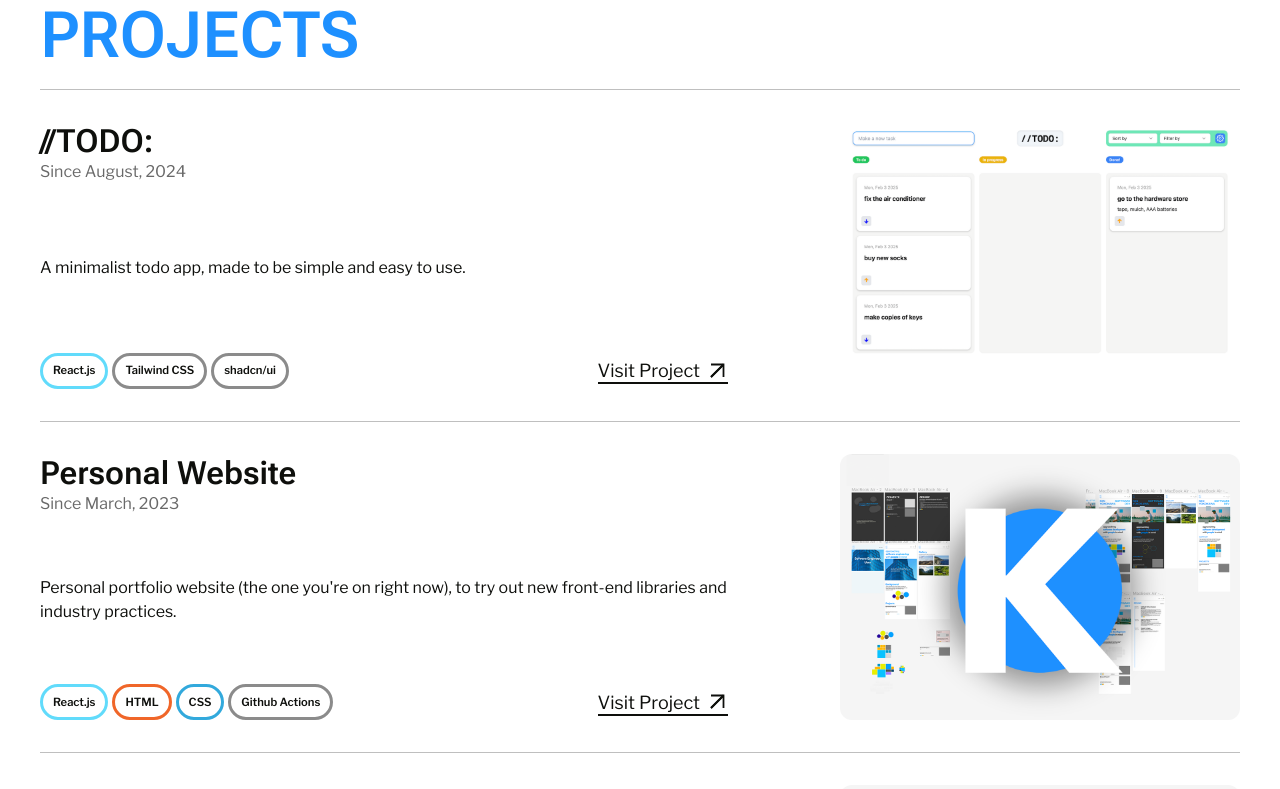
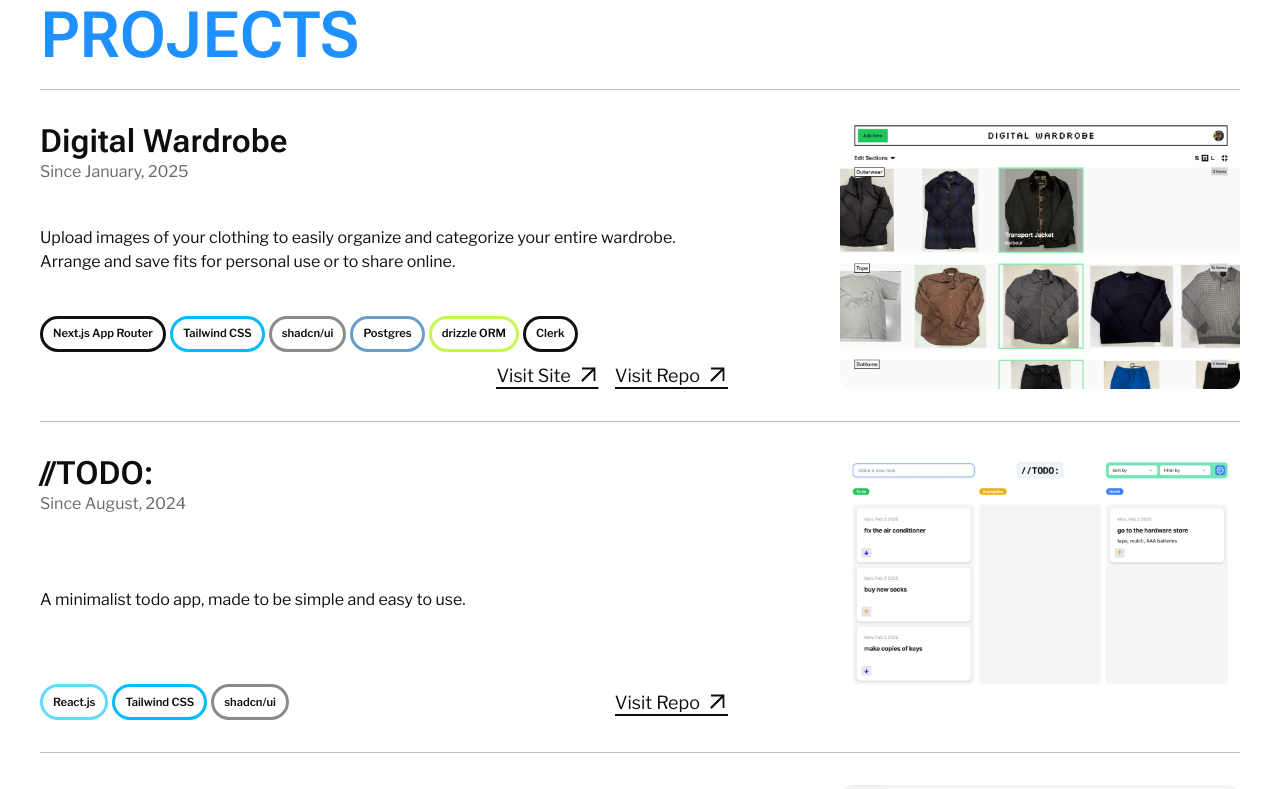
Before and after one commit to ky1044/personal-react-website, a React (Create React App) app: page / in a window 1280 px wide. Shown: the part 2240-3029 px from the top of the page. Built offline with nearby package versions, Linux system fonts and the light colour scheme; no server answers.

Commit message:
update projects

```diff
--- a/src/components/projects/ProjectCard.tsx
+++ b/src/components/projects/ProjectCard.tsx
@@ -20,8 +20,15 @@ const ProjectCard = ({ project }: { project: ProjectDetail }) => {
               ))}
             </div>
             <div className={styles.projectLinks}>
+              {project.site && (
+                <TextLink
+                  text="Visit Site"
+                  link={project.site}
+                  linkType="external"
+                />
+              )}
               <TextLink
-                text="Visit Project"
+                text="Visit Repo"
                 link={project.url}
                 linkType="external"
               />
--- a/src/components/projects/Projects.module.css
+++ b/src/components/projects/Projects.module.css
@@ -69,6 +69,7 @@
   justify-self: end;
   flex-grow: 1;
   flex-shrink: 0;
+  gap: 1em;
 }
 
 @media (max-width: 960px) {
--- a/src/components/projects/projects.ts
+++ b/src/components/projects/projects.ts
@@ -1,6 +1,23 @@
 import { ProjectDetail } from "src/utils/types";
 
 export const projects: ProjectDetail[] = [
+  {
+    title: "Digital Wardrobe",
+    date: "January, 2025",
+    image: `${process.env.PUBLIC_URL}/project-images/digital-wardrobe.png`,
+    description:
+      "Upload images of your clothing to easily organize and categorize your entire wardrobe. Arrange and save fits for personal use or to share online.",
+    tech: [
+      "Next.js App Router",
+      "Tailwind CSS",
+      "shadcn/ui",
+      "Postgres",
+      "drizzle ORM",
+      "Clerk",
+    ],
+    site: "https://digital-wardrobe-nine.vercel.app/",
+    url: "https://github.com/kenyokokawa/digital-wardrobe",
+  },
   {
     title: "//TODO:",
     date: "August, 2024",
--- a/src/components/shared/TechTag.tsx
+++ b/src/components/shared/TechTag.tsx
@@ -47,6 +47,21 @@ const TECH_MAP: Record<string, { borderColor: string }> = {
   Flask: {
     borderColor: "#111",
   },
+  "Next.js App Router": {
+    borderColor: "#111",
+  },
+  Clerk: {
+    borderColor: "#111",
+  },
+  Postgres: {
+    borderColor: "#699eca",
+  },
+  "drizzle ORM": {
+    borderColor: "#C5F74E",
+  },
+  "Tailwind CSS": {
+    borderColor: "#00BCFF",
+  },
 };
 
 function TechTag({ name }: { name: string }) {
--- a/src/utils/types.ts
+++ b/src/utils/types.ts
@@ -5,5 +5,6 @@ export type ProjectDetail = {
   imageWidth?: number;
   description: string;
   tech: string[];
+  site?: string;
   url: string;
 };
```
Also changed, not shown: public/project-images/digital-wardrobe.png (added).
